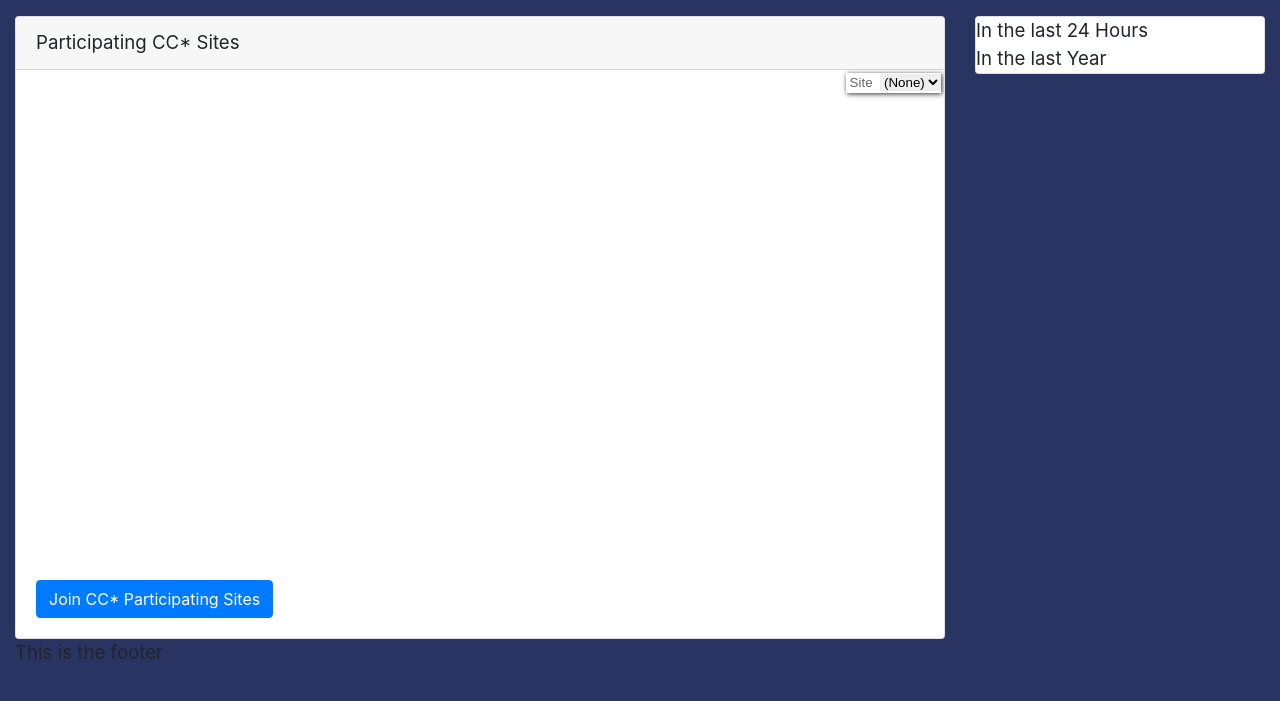
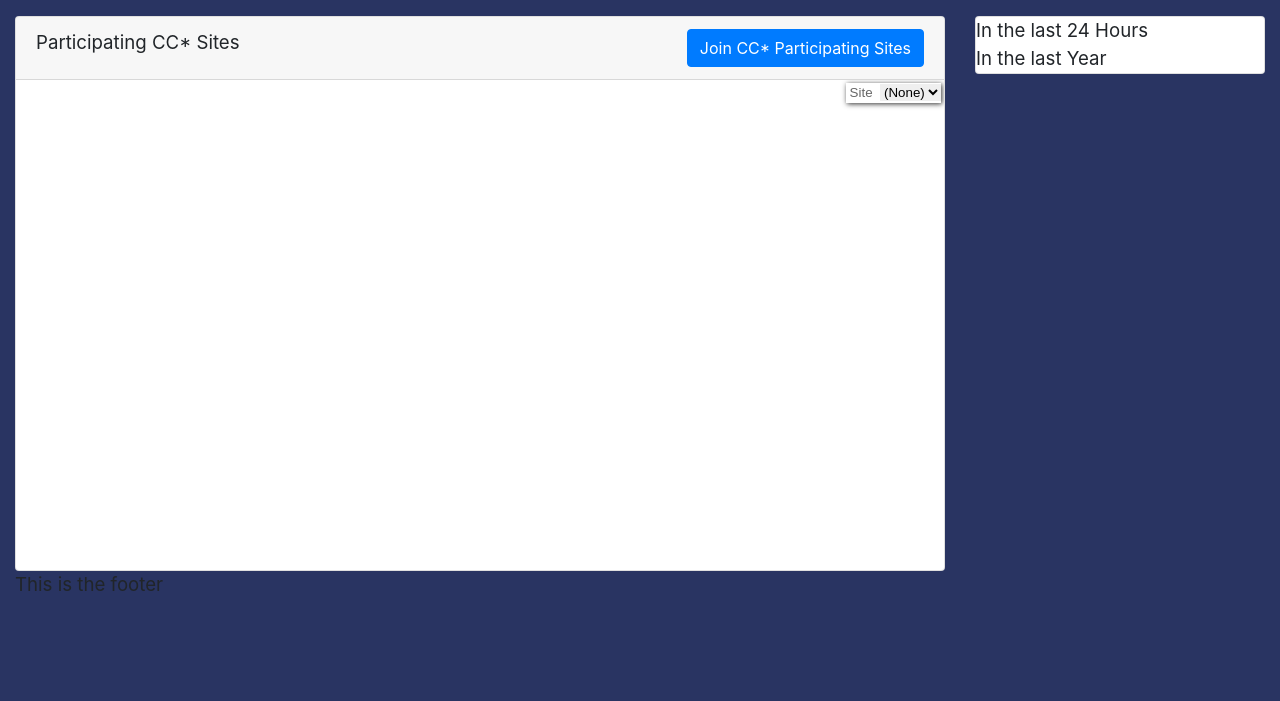
Before and after one commit to sand-ci/sand-display, a Flask app: page / in a window 1280 px wide. Shown: the part 99-800 px from the top of the page. Run offline with Flask 2, Linux system fonts and the light colour scheme; some libraries are stand-ins or nearby versions.

Commit message:
Fixing the location of the particpating button

```diff
--- a/src/sand_display/templates/display.html.j2
+++ b/src/sand_display/templates/display.html.j2
@@ -56,12 +56,9 @@
           <div class="card">
           <div class="card-header">
             Participating CC* Sites
+            <div class="pull-right"><a href="https://sand-ci.org/join-community/" class="btn btn-primary">Join CC* Participating Sites</a></div>
             </div>
             <iframe src="/map/iframe" frameborder="0" width="100%" height="100%"></iframe>
-            <div class="card-body">
-              <!-- <p class="card-text">Some quick example text to build on the card title and make up the bulk of the card's content.</p> -->
-              <a href="https://sand-ci.org/join-community/" class="btn btn-primary">Join CC* Participating Sites</a>
-            </div>
           </div>
         </div>
         <div class="col-md-3">
```
